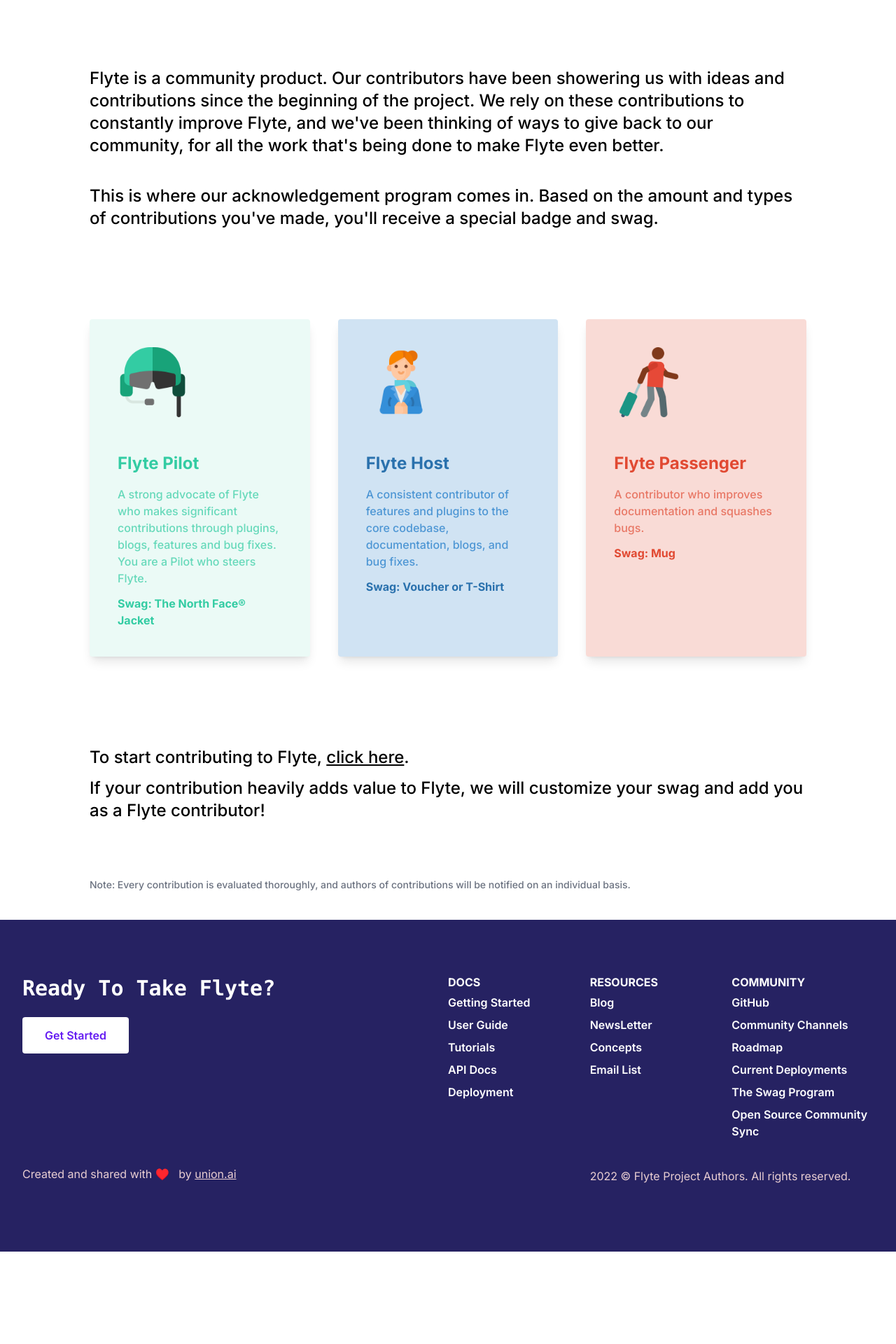
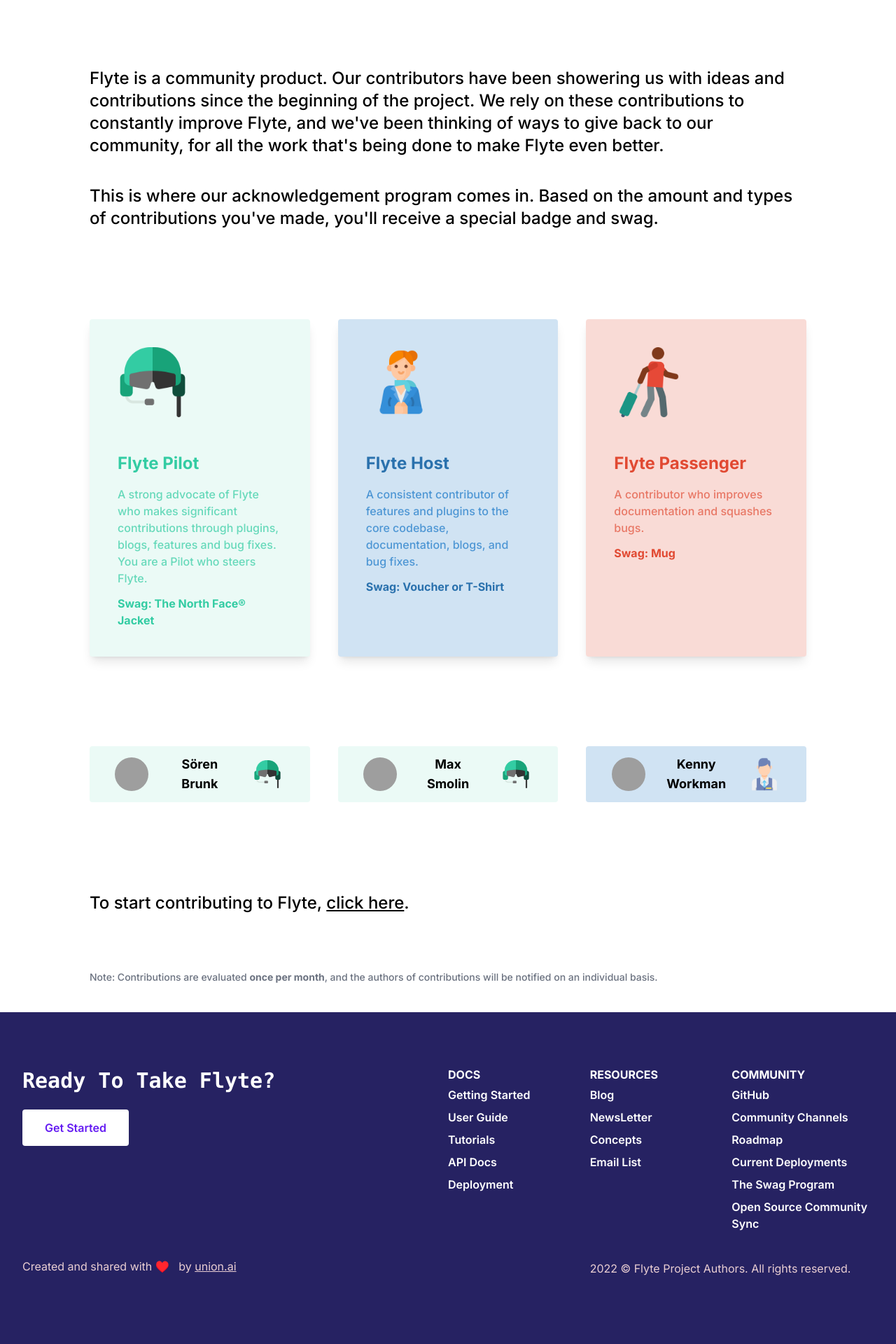
Before and after one commit to flyteorg/flyteorg.github.io, a Jekyll site: the page built from swag.html, in a window 1280 px wide. Shown: the part 1341-3261 px from the top of the page at 70% size. Built offline with Jekyll 4.4.1, drawn with Linux system fonts in a browser that asks for light colours; nearby versions of some CDN libraries; comment, search, counter and statistics services are not loaded; before the commit the page ends 3129 px from its top, so only the background shows below that; grey boxes are pictures that could not be loaded.

Commit message:
add contributors to the swag page
Signed-off-by: Samhita Alla <aallasamhita@gmail.com>

```diff
--- a/_layouts/default.html
+++ b/_layouts/default.html
@@ -266,8 +270,8 @@
           Cookies.set("visited", true, { expires: 182, secure: true });
         }, 120000); // 2 minutes
       }
-      $("#hero-title").animate({opacity: 1});
-      $("#github-stars").animate({opacity: 1});
+      $("#hero-title").animate({ opacity: 1 });
+      $("#github-stars").animate({ opacity: 1 });
       $(".second-nav-item").delay(1000).fadeIn(600);
       $(".third-nav-item").delay(1000).fadeIn(600);
     });
--- a/assets/css/output.css
+++ b/assets/css/output.css
@@ -862,110 +862,114 @@ select {
   margin-right: 1.5rem;
 }
 
+.mt-36 {
+  margin-top: 9rem;
+}
+
+.mb-64 {
+  margin-bottom: 16rem;
+}
+
+.ml-10 {
+  margin-left: 2.5rem;
+}
+
+.mr-10 {
+  margin-right: 2.5rem;
+}
+
+.mt-10 {
+  margin-top: 2.5rem;
+}
+
+.ml-auto {
+  margin-left: auto;
+}
+
+.mr-auto {
+  margin-right: auto;
+}
+
+.mb-0 {
+  margin-bottom: 0px;
+}
+
+.-mb-px {
+  margin-bottom: -1px;
+}
+
+.mr-2 {
+  margin-right: 0.5rem;
+}
+
+.mr-1 {
+  margin-right: 0.25rem;
+}
+
+.mb-6 {
+  margin-bottom: 1.5rem;
+}
+
+.-mt-24 {
+  margin-top: -6rem;
+}
+
+.-ml-16 {
+  margin-left: -4rem;
+}
+
+.-mb-10 {
+  margin-bottom: -2.5rem;
+}
+
+.-mr-24 {
+  margin-right: -6rem;
+}
+
+.-ml-20 {
+  margin-left: -5rem;
+}
+
+.-mb-32 {
+  margin-bottom: -8rem;
+}
+
+.-mt-10 {
+  margin-top: -2.5rem;
+}
+
+.mb-16 {
+  margin-bottom: 4rem;
+}
+
+.mb-12 {
+  margin-bottom: 3rem;
+}
+
+.mt-1 {
+  margin-top: 0.25rem;
+}
+
+.mt-14 {
+  margin-top: 3.5rem;
+}
+
+.mt-8 {
+  margin-top: 2rem;
+}
+
+.mb-8 {
+  margin-bottom: 2rem;
+}
+
+.mb-2 {
+  margin-bottom: 0.5rem;
+}
+
 .mt-20 {
   margin-top: 5rem;
 }
 
-.mb-40 {
-  margin-bottom: 10rem;
-}
-
-.ml-10 {
-  margin-left: 2.5rem;
-}
-
-.mr-10 {
-  margin-right: 2.5rem;
-}
-
-.mt-10 {
-  margin-top: 2.5rem;
-}
-
-.ml-auto {
-  margin-left: auto;
-}
-
-.mr-auto {
-  margin-right: auto;
-}
-
-.mb-0 {
-  margin-bottom: 0px;
-}
-
-.-mb-px {
-  margin-bottom: -1px;
-}
-
-.mr-2 {
-  margin-right: 0.5rem;
-}
-
-.mr-1 {
-  margin-right: 0.25rem;
-}
-
-.mb-6 {
-  margin-bottom: 1.5rem;
-}
-
-.-mt-24 {
-  margin-top: -6rem;
-}
-
-.-ml-16 {
-  margin-left: -4rem;
-}
-
-.-mb-10 {
-  margin-bottom: -2.5rem;
-}
-
-.-mr-24 {
-  margin-right: -6rem;
-}
-
-.-ml-20 {
-  margin-left: -5rem;
-}
-
-.-mb-32 {
-  margin-bottom: -8rem;
-}
-
-.-mt-10 {
-  margin-top: -2.5rem;
-}
-
-.mb-16 {
-  margin-bottom: 4rem;
-}
-
-.mb-12 {
-  margin-bottom: 3rem;
-}
-
-.mt-1 {
-  margin-top: 0.25rem;
-}
-
-.mt-14 {
-  margin-top: 3.5rem;
-}
-
-.mt-8 {
-  margin-top: 2rem;
-}
-
-.mb-8 {
-  margin-bottom: 2rem;
-}
-
-.mb-2 {
-  margin-bottom: 0.5rem;
-}
-
 .mt-4 {
   margin-top: 1rem;
 }
@@ -1046,6 +1050,10 @@ select {
   width: 100%;
 }
 
+.w-12 {
+  width: 3rem;
+}
+
 .w-1\/2 {
   width: 50%;
 }
@@ -1062,6 +1070,18 @@ select {
   width: auto;
 }
 
+.w-9 {
+  width: 2.25rem;
+}
+
+.w-10 {
+  width: 2.5rem;
+}
+
+.w-8 {
+  width: 2rem;
+}
+
 .min-w-0 {
   min-width: 0px;
 }
@@ -1072,6 +1092,10 @@ select {
 
 .max-w-full {
   max-width: 100%;
+}
+
+.max-w-xl {
+  max-width: 36rem;
 }
 
 .max-w-screen-xl {
@@ -1228,6 +1252,10 @@ select {
   border-radius: 0.75rem;
 }
 
+.rounded-full {
+  border-radius: 9999px;
+}
+
 .rounded-lg {
   border-radius: 0.5rem;
 }
@@ -1328,6 +1356,10 @@ select {
 
 .p-5 {
   padding: 1.25rem;
+}
+
+.p-2 {
+  padding: 0.5rem;
 }
 
 .py-3 {
@@ -3613,6 +3645,11 @@ svg {
     margin-bottom: 0px;
   }
 
+  .md\:my-16 {
+    margin-top: 4rem;
+    margin-bottom: 4rem;
+  }
+
   .md\:mb-20 {
     margin-bottom: 5rem;
   }
@@ -3689,6 +3726,14 @@ svg {
     width: 16.666667%;
   }
 
+  .md\:w-12 {
+    width: 3rem;
+  }
+
+  .md\:w-10 {
+    width: 2.5rem;
+  }
+
   .md\:max-w-full {
     max-width: 100%;
   }
@@ -3717,6 +3762,10 @@ svg {
     grid-template-columns: repeat(1, minmax(0, 1fr));
   }
 
+  .md\:grid-cols-2 {
+    grid-template-columns: repeat(2, minmax(0, 1fr));
+  }
+
   .md\:flex-row-reverse {
     flex-direction: row-reverse;
   }
@@ -3729,6 +3778,10 @@ svg {
     gap: 2.5rem;
   }
 
+  .md\:gap-7 {
+    gap: 1.75rem;
+  }
+
   .md\:p-40 {
     padding: 10rem;
   }
@@ -3739,6 +3792,10 @@ svg {
 
   .md\:p-32 {
     padding: 8rem;
+  }
+
+  .md\:p-3 {
+    padding: 0.75rem;
   }
 
   .md\:px-32 {
@@ -4057,6 +4114,10 @@ svg {
 
   .lg\:gap-6 {
     gap: 1.5rem;
+  }
+
+  .lg\:gap-10 {
+    gap: 2.5rem;
   }
 
   .lg\:p-10 {
--- a/index.html
+++ b/index.html
@@ -42,7 +42,7 @@ title: Flyte
       </div>
     </div>
   </div>
-  <div class="mt-20 mb-40 px-3">
+  <div class="mt-36 mb-64 px-3">
     <h2 class="text-white text-center text-3xl font-bold pb-4">
       Sign Up for Our Newsletter <span class="italic">Flyte Monthly</span>
     </h2>
--- a/swag.html
+++ b/swag.html
@@ -101,19 +101,82 @@ permalink: /swag/
       </div>
     </div>
 
-    <p class="mb-3">
+    <div
+      class="grid grid-cols-1 md:grid-cols-2 lg:grid-cols-3 gap-5 md:gap-7 lg:gap-10 my-8 md:my-16 lg:my-32"
+      id="contributors"
+    >
+      <a href="https://github.com/sbrunk">
+        <div
+          class="grid grid-cols-3 max-w-xl rounded overflow-hidden p-2 md:p-3 mx-auto bg-green w-full"
+        >
+          <div class="m-auto">
+            <img
+              src="https://avatars.githubusercontent.com/u/3939659?v=4"
+              class="rounded-full w-9 md:w-12"
+            />
+          </div>
+
+          <div class="text-sm md:text-lg font-bold m-auto text-center">
+            Sören Brunk
+          </div>
+          <div class="m-auto">
+            <img src="{{ "/assets/images/pilot.png" | prepend: site.url }}"
+            class="w-8 md:w-10">
+          </div>
+        </div>
+      </a>
+      <a href="https://github.com/maximsmol">
+        <div
+          class="grid grid-cols-3 max-w-sm rounded overflow-hidden p-3 mx-auto bg-green w-full"
+        >
+          <div class="m-auto">
+            <img
+              src="https://avatars.githubusercontent.com/u/1472826?v=4"
+              class="rounded-full w-9 md:w-12"
+            />
+          </div>
+
+          <div class="text-sm md:text-lg font-bold m-auto text-center">
+            Max Smolin
+          </div>
+          <div class="m-auto">
+            <img src="{{ "/assets/images/pilot.png" | prepend: site.url }}"
+            class="w-8 md:w-10">
+          </div>
+        </div>
+      </a>
+      <a href="https://github.com/kennyworkman">
+        <div
+          class="grid grid-cols-3 max-w-sm rounded overflow-hidden p-3 mx-auto bg-blue w-full"
+        >
+          <div class="m-auto">
+            <img
+              src="https://avatars.githubusercontent.com/u/31255434?v=4"
+              class="rounded-full w-9 md:w-12"
+            />
+          </div>
+
+          <div class="text-sm md:text-lg font-bold m-auto text-center">
+            Kenny Workman
+          </div>
+          <div class="m-auto">
+            <img src="{{ "/assets/images/host.png" | prepend: site.url }}"
+            class="w-8 md:w-12">
+          </div>
+        </div>
+      </a>
+    </div>
+
+    <p class="mb-2">
       To start contributing to Flyte,
       <a href="{{ site.contribute }}" class="underline hover:opacity-75"
         >click here</a
       >.
     </p>
-    <p>
-      If your contribution heavily adds value to Flyte, we will customize your
-      swag and add you as a Flyte contributor!
-    </p>
 
     <p class="text-sm mt-20 text-gray-500">
-      Note: Every contribution is evaluated thoroughly, and authors of
+      Note: Contributions are evaluated
+      <span class="font-bold">once per month</span>, and the authors of
       contributions will be notified on an individual basis.
     </p>
   </div>
```
Also changed, not shown: other parts of _layouts/default.html (+4 -0 lines), assets/images/host.png (added).
